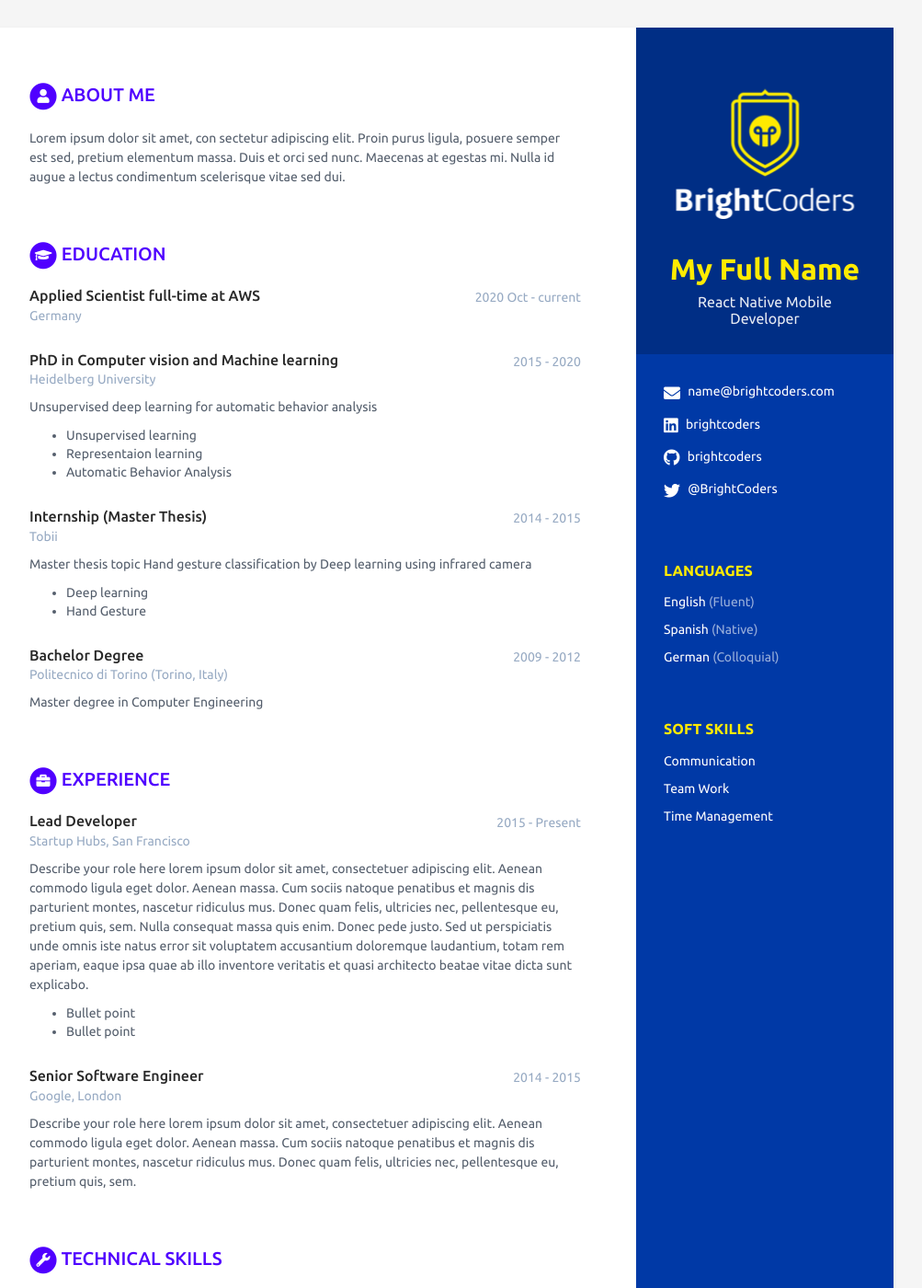
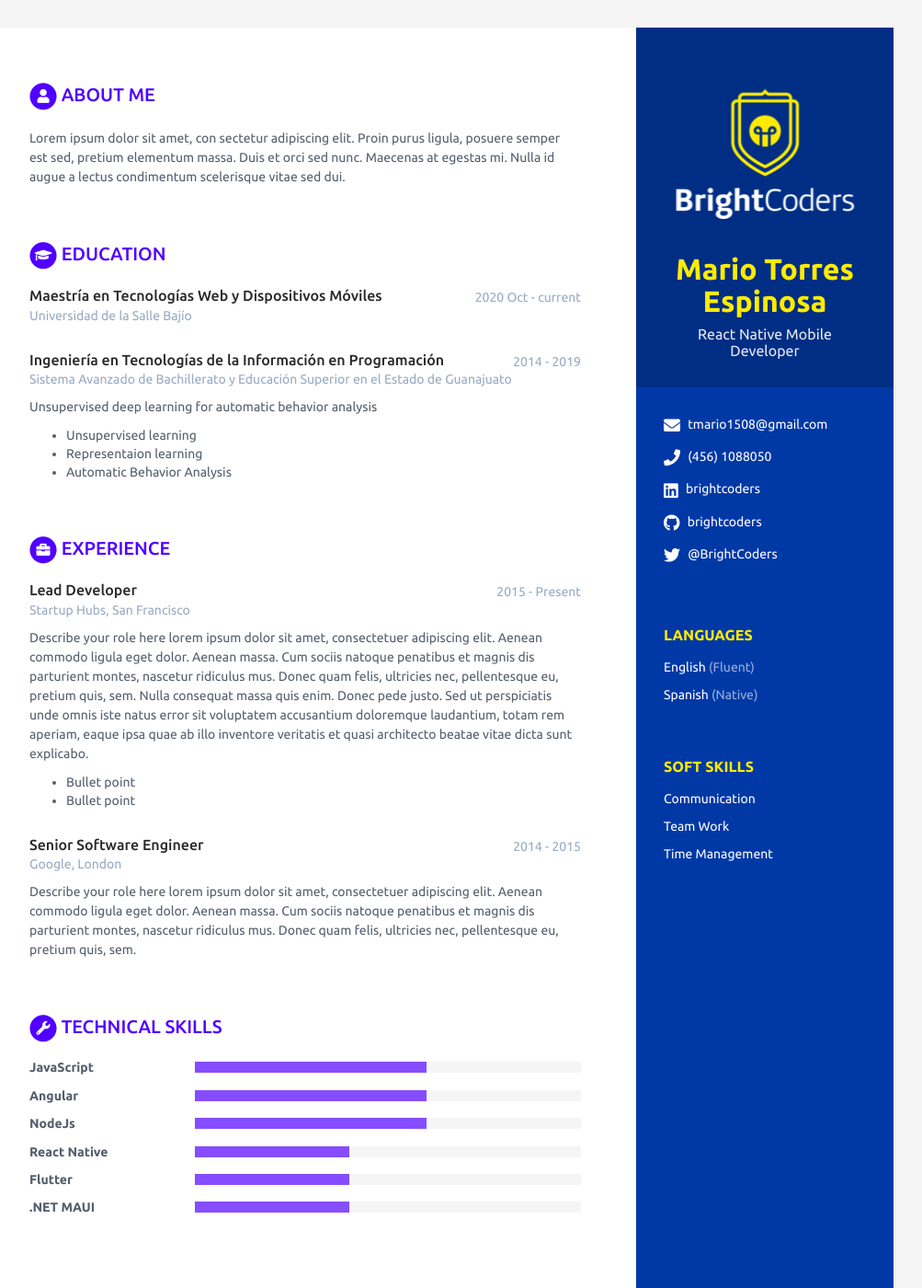
Before and after one commit to BC-MAY-21-RN/scorecard-tmario1508, a Jekyll site: the page built from index.html, in a window 1280 px wide and 1400 px high. Shown: the whole window at 92% size, without its empty margins (168-1171 px from the left). Built offline with Jekyll 4.4.1, drawn with Linux system fonts in a browser that asks for light colours; some of the changed text lies outside the part shown.

Commit message:
Update data.yml

```diff
--- a/_data/data.yml
+++ b/_data/data.yml
@@ -7,13 +7,13 @@ sidebar:
   education: False # NO MODIFICAR
 
   # Profile information
-  name: My Full Name # Nombre completo
+  name: Mario Torres Espinosa # Nombre completo
   tagline: React Native Mobile Developer # React Native Mobile Developer ó Ruby on Rails Web Developer Según sea el caso
   avatar: escudo.png # No modificar
 
   # Actualiza tus datos de contacto
-  email: name@brightcoders.com
-  phone:
+  email: tmario1508@gmail.com
+  phone: (456) 1088050
   website: # No agregar http://
   linkedin: brightcoders
   github: brightcoders
@@ -31,9 +31,6 @@ sidebar:
 
     - idiom: Spanish
       level: Native # Utiliza el resultado de tu examen oficial, o el nivel de acuerdo al modelo Dreyfus
-
-    - idiom: German
-      level: Colloquial
 
   # Registra aquí tus soft skills. Agrega o elimina según sea necesario
   interests:
@@ -54,35 +51,20 @@ career-profile:
 
 # Registra aquí tus estudios. Agrega o elimina según sea necesario
 educationcomplete:
-  - degree: Applied Scientist full-time at AWS
-    university: Germany
+  - degree: Maestría en Tecnologías Web y Dispositivos Móviles
+    university: Universidad de la Salle Bajío
     time: 2020 Oct - current
     details: |
 
-  - degree: PhD in Computer vision and Machine learning
-    university: Heidelberg University
-    time: 2015 - 2020
+  - degree: Ingeniería en Tecnologías de la Información en Programación
+    university: Sistema Avanzado de Bachillerato y Educación Superior en el Estado de Guanajuato
+    time: 2014 - 2019
     details: |
       Unsupervised deep learning for automatic behavior analysis
 
         - Unsupervised learning
         - Representaion learning
         - Automatic Behavior Analysis
-
-  - degree: Internship (Master Thesis)
-    university: Tobii
-    time: 2014 - 2015
-    details: |
-      Master thesis topic Hand gesture classification by Deep learning using infrared camera
-
-        - Deep learning
-        - Hand Gesture
-
-  - degree: Bachelor Degree
-    university: Politecnico di Torino (Torino, Italy)
-    time: 2009 - 2012
-    details: |
-      Master degree in Computer Engineering
 
 # Registra aquí tu experiencia. Agrega o elimina según sea necesario
 experiences:
@@ -122,22 +104,22 @@ skills:
   title: Technical Skills # NO MODIFICAR
 
   toolset:
-    - name: Python
-      level: 20%
+    - name: JavaScript
+      level: 60%
 
-    - name: PyTorch
+    - name: Angular
+      level: 60%
+
+    - name: NodeJs
+      level: 60%
+
+    - name: React Native
       level: 40%
 
-    - name: Tensorflow
-      level: 60%
+    - name: Flutter
+      level: 40%
 
-    - name: Caffe
-      level: 80%
-
-    - name: Matlab
-      level: 100%
-
-    - name: C/C++
+    - name: .NET MAUI
       level: 40%
 
 # NO MODIFICAR
```
